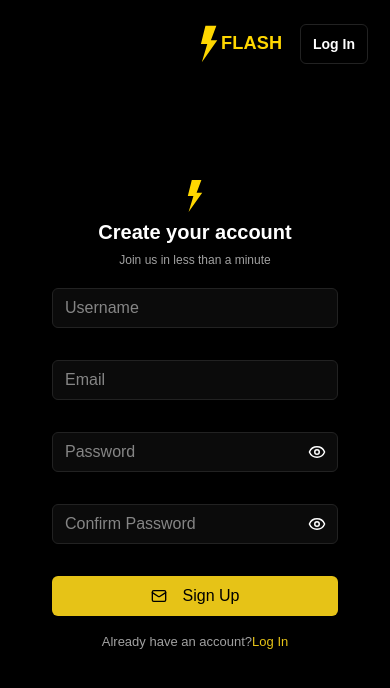
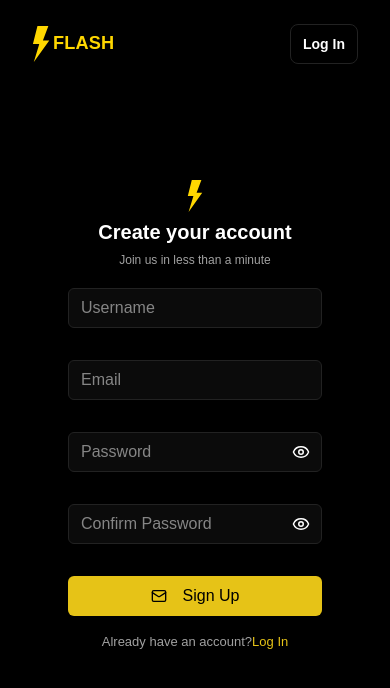
Before and after one commit to mohammed-adl/flash-trading-simulator, a Next.js app in the folder frontend/: page /signup in a window 390 px wide. Shown: the top 688 px of the page. Built offline with nearby package versions, Linux system fonts and the light colour scheme; no server answers.

Commit message:
style: fix brand alignment on signup page for mobile responsivness

```diff
--- a/frontend/src/app/(public)/signup/page.js
+++ b/frontend/src/app/(public)/signup/page.js
@@ -53,18 +53,17 @@ export default function Signup() {
   }
 
   return (
-    <div className="w-full min-h-screen">
-      <div className="w-full mt-6 flex justify-between">
-        <Brand className="ml-50" />
+    <div className="relative min-h-screen flex flex-col bg-background text-foreground px-4 sm:px-6">
+      <div className="w-full mt-6 flex justify-between items-center px-4">
+        <Brand className="ml-0 sm:ml-50" />
         <Button
-          className="h-10 px-3 text-base font-semibold bg-black border border-border text-bg mr-50 transition-colors hover:bg-border text-sm"
-          onClick={() => {
-            router.push("/login");
-          }}
+          className="h-10 px-3  mr-0 sm:mr-50 text-lg font-semibold bg-background border border-border text-bg transition-colors hover:bg-border cursor-pointer rounded-lg text-sm"
+          onClick={() => router.push("/login")}
         >
           Log In
         </Button>
       </div>
+
       <div className="min-h-screen flex flex-col items-center justify-start bg-background text-foreground px-4 sm:px-6 pt-20 sm:pt-22">
         <div className="w-full max-w-md p-9 sm:p-12 rounded-2xl  shadow-md">
           <div className="flex flex-col items-center space-y-1.5 mb-5 sm:mb-6 text-center">
--- a/frontend/src/schemas/authScheme.js
+++ b/frontend/src/schemas/authScheme.js
@@ -15,14 +15,13 @@ export const signupBodySchema = z
       .string()
       .max(100, { message: "Email can't be more than 100 characters long" })
       .email({ message: "Invalid email address" }),
-    password: z
-      .string()
-      .min(8, { message: "Password must be at least 8 characters long" })
-      .max(100, { message: "Password can't be more than 100 characters long" })
-      .regex(passwordRegex, {
-        message:
-          "Password must be at least 8 characters long, include one uppercase letter and one number",
-      }),
+    password: z.string(),
+    // .min(8, { message: "Password must be at least 8 characters long" })
+    // .max(100, { message: "Password can't be more than 100 characters long" })
+    // .regex(passwordRegex, {
+    //   message:
+    //     "Password must be at least 8 characters long, include one uppercase letter and one number",
+    // }),
     confirmPassword: z.string(),
   })
   .refine((data) => data.password === data.confirmPassword, {
```
Also changed, not shown: 1 other file (tests, documents, lock files or other folders).
